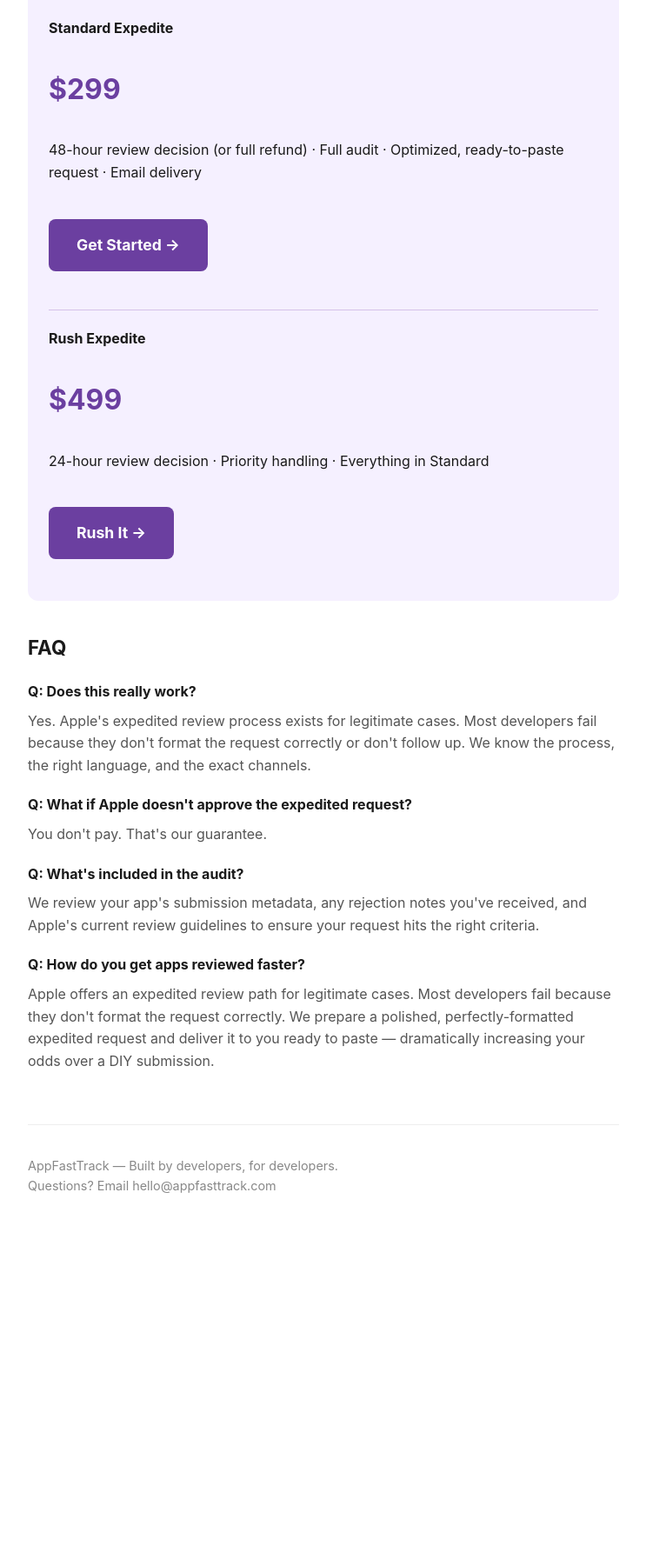
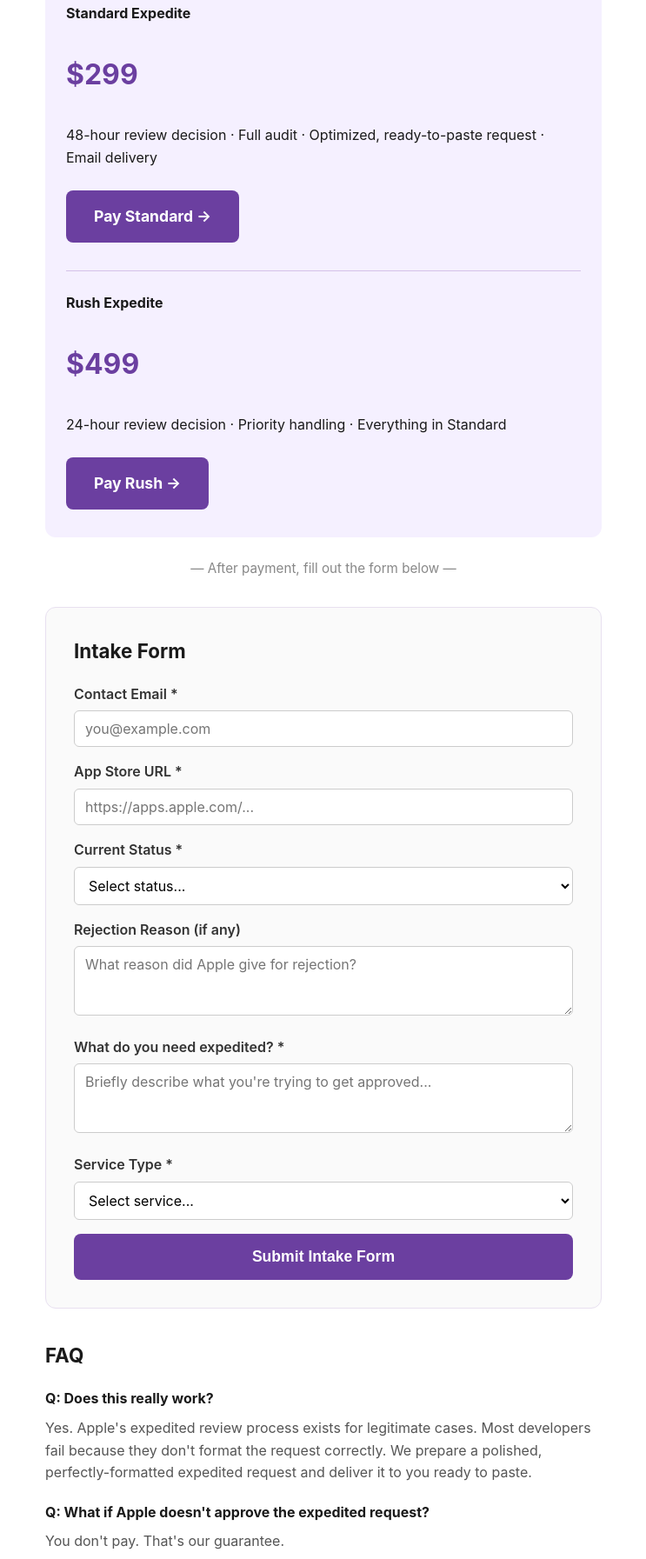
Before and after one commit to agentadminm4-droid/app-store-expeditor, a plain HTML site: page index.html in a window 1280 px wide. Shown: the part 1007-2800 px from the top of the page at 87% size, without its empty margins (268-1011 px from the left). Before the commit the page ends 2436 px from the top, so only its background shows below. Drawn offline with Linux system fonts and the light colour scheme.

Commit message:
Add Formspree intake form

```diff
--- a/index.html
+++ b/index.html
@@ -5,64 +5,133 @@
   <meta name="viewport" content="width=device-width, initial-scale=1.0">
   <title>AppFastTrack — App Store Review in 48 Hours</title>
   <style>
+    *, *::before, *::after { box-sizing: border-box; }
     body { font-family: -apple-system, BlinkMacSystemFont, 'Segoe UI', sans-serif; max-width: 680px; margin: 0 auto; padding: 40px 20px; line-height: 1.6; color: #1a1a1a; }
     h1 { font-size: 2.2em; margin-bottom: 8px; }
     .hero { background: #f5f0ff; border-radius: 16px; padding: 32px; margin-bottom: 40px; border: 1px solid #e0d4f5; }
-    .hero p { font-size: 1.15em; color: #555; margin: 0; }
+    .hero p { font-size: 1.15em; color: #555; margin: 0 0 16px; }
     h2 { font-size: 1.4em; margin-top: 36px; }
     .steps { list-style: none; padding: 0; }
     .steps li { padding: 16px; margin-bottom: 12px; background: #fafafa; border-radius: 8px; }
     .steps strong { color: #6b3fa0; }
-    .cta { display: inline-block; background: #6b3fa0; color: white; padding: 16px 32px; border-radius: 8px; text-decoration: none; font-weight: bold; font-size: 1.1em; margin: 24px 0; }
+    .cta { display: inline-block; background: #6b3fa0; color: white; padding: 16px 32px; border-radius: 8px; text-decoration: none; font-weight: bold; font-size: 1.1em; margin: 8px 0; }
     .cta:hover { background: #5a2f8a; }
     .pricing { background: #f5f0ff; border-radius: 12px; padding: 24px; margin: 24px 0; }
     .price { font-size: 2em; font-weight: bold; color: #6b3fa0; }
-    .guarantee { background: #e8f5e9; border-radius: 8px; padding: 16px; margin: 24px 0; color: #2e7d32; }
+    .pricing-item { margin-bottom: 24px; }
+    .pricing-item:last-child { margin-bottom: 0; }
+    .pricing-divider { border: none; border-top: 1px solid #d4c1e8; margin: 24px 0; }
+    .guarantee { background: #e8f5e9; border-radius: 8px; padding: 16px; margin: 20px 0; color: #2e7d32; }
+    .form-section { background: #fafafa; border-radius: 12px; padding: 32px; margin: 32px 0; border: 1px solid #e8e0f0; }
+    .form-section h2 { margin-top: 0; }
+    .form-group { margin-bottom: 16px; }
+    .form-group label { display: block; font-weight: 600; margin-bottom: 6px; color: #333; }
+    .form-group input, .form-group select, .form-group textarea { width: 100%; padding: 10px 12px; border: 1px solid #ccc; border-radius: 6px; font-size: 1em; font-family: inherit; }
+    .form-group textarea { resize: vertical; min-height: 80px; }
+    .form-group select { background: white; }
+    .submit-btn { display: inline-block; background: #6b3fa0; color: white; padding: 16px 40px; border-radius: 8px; text-decoration: none; font-weight: bold; font-size: 1.1em; border: none; cursor: pointer; width: 100%; }
+    .submit-btn:hover { background: #5a2f8a; }
     .faq q { display: block; font-weight: bold; margin: 20px 0 8px; }
     .faq q::before { content: "Q: "; }
     .faq p { margin: 0 0 16px; color: #555; }
     footer { margin-top: 60px; padding-top: 20px; border-top: 1px solid #eee; color: #888; font-size: 0.9em; }
+    .or-divider { text-align: center; color: #888; margin: 20px 0; font-size: 0.95em; }
   </style>
 </head>
 <body>
+
 <div class="hero">
   <h1>Your App Store Review Is Taking Too Long</h1>
   <p>We get your iOS app update reviewed and approved in <strong>48 hours</strong> — or you don't pay. No more waiting 10 days while your users suffer.</p>
-  <a href="https://buy.stripe.com/test_aFacN4gyMfg63ho93U4ow02" class="cta">Submit Your App Now →</a>
   <div class="guarantee">✅ 48-hour guarantee — or full refund, no questions asked</div>
 </div>
+
 <h2>How It Works</h2>
 <ol class="steps">
-  <li><strong>Submit your app</strong> — Share your App Store URL and current review status. Takes 2 minutes.</li>
-  <li><strong>We audit & prepare</strong> — We review your app's status, any rejection notes, and Apple's current guidelines to build the optimal expedited request for your specific case.</li>
-  <li><strong>We email you the perfected request</strong> — You paste it into your Apple Developer account and submit. Takes 2 minutes. We stay on standby until you get your decision.</li>
+  <li><strong>Pay for your service</strong> — Choose Standard ($299) or Rush ($499) below.</li>
+  <li><strong>Fill out the intake form</strong> — After payment, complete the form with your app details.</li>
+  <li><strong>We build your expedited request</strong> — We review your case and email you a perfectly formatted expedited review request.</li>
+  <li><strong>You submit to Apple</strong> — Paste the request into your Apple Developer account. Done in 2 minutes.</li>
 </ol>
+
 <h2>Pricing</h2>
 <div class="pricing">
-  <p><strong>Standard Expedite</strong></p>
-  <p class="price">$299</p>
-  <p>48-hour review decision (or full refund) · Full audit · Optimized, ready-to-paste request · Email delivery</p>
-  <a href="https://buy.stripe.com/test_aFacN4gyMfg63ho93U4ow02" class="cta">Get Started →</a>
-  <hr style="border: none; border-top: 1px solid #d4c1e8; margin: 20px 0;">
-  <p><strong>Rush Expedite</strong></p>
-  <p class="price">$499</p>
-  <p>24-hour review decision · Priority handling · Everything in Standard</p>
-  <a href="https://buy.stripe.com/test_aFabJ03M09VMcRY0xo4ow03" class="cta">Rush It →</a>
+  <div class="pricing-item">
+    <p><strong>Standard Expedite</strong></p>
+    <p class="price">$299</p>
+    <p>48-hour review decision · Full audit · Optimized, ready-to-paste request · Email delivery</p>
+    <a href="https://buy.stripe.com/eVq3cv8xnexQ0c7c7t3Je00" class="cta">Pay Standard →</a>
+  </div>
+  <hr class="pricing-divider">
+  <div class="pricing-item">
+    <p><strong>Rush Expedite</strong></p>
+    <p class="price">$499</p>
+    <p>24-hour review decision · Priority handling · Everything in Standard</p>
+    <a href="https://buy.stripe.com/8x29ATeVL9dw7Ez5J53Je01" class="cta">Pay Rush →</a>
+  </div>
 </div>
+
+<div class="or-divider">— After payment, fill out the form below —</div>
+
+<div class="form-section">
+  <h2>Intake Form</h2>
+  <form action="https://formspree.io/f/xjgjnedz" method="POST">
+    <div class="form-group">
+      <label for="email">Contact Email *</label>
+      <input type="email" id="email" name="email" required placeholder="you@example.com">
+    </div>
+    <div class="form-group">
+      <label for="app_url">App Store URL *</label>
+      <input type="url" id="app_url" name="app_url" required placeholder="https://apps.apple.com/...">
+    </div>
+    <div class="form-group">
+      <label for="status">Current Status *</label>
+      <select id="status" name="status" required>
+        <option value="">Select status...</option>
+        <option value="Under Review">Under Review</option>
+        <option value="Rejected">Rejected</option>
+        <option value="Pending Changes">Pending Changes</option>
+      </select>
+    </div>
+    <div class="form-group">
+      <label for="rejection_reason">Rejection Reason (if any)</label>
+      <textarea id="rejection_reason" name="rejection_reason" placeholder="What reason did Apple give for rejection?"></textarea>
+    </div>
+    <div class="form-group">
+      <label for="description">What do you need expedited? *</label>
+      <textarea id="description" name="description" required placeholder="Briefly describe what you're trying to get approved..."></textarea>
+    </div>
+    <div class="form-group">
+      <label for="service_type">Service Type *</label>
+      <select id="service_type" name="service_type" required>
+        <option value="">Select service...</option>
+        <option value="Standard $299">Standard — $299 (48-hour guarantee)</option>
+        <option value="Rush $499">Rush — $499 (24-hour guarantee)</option>
+      </select>
+    </div>
+    <button type="submit" class="submit-btn">Submit Intake Form</button>
+  </form>
+</div>
+
 <h2>FAQ</h2>
 <div class="faq">
   <q>Does this really work?</q>
-  <p>Yes. Apple's expedited review process exists for legitimate cases. Most developers fail because they don't format the request correctly or don't follow up. We know the process, the right language, and the exact channels.</p>
+  <p>Yes. Apple's expedited review process exists for legitimate cases. Most developers fail because they don't format the request correctly. We prepare a polished, perfectly-formatted expedited request and deliver it to you ready to paste.</p>
+
   <q>What if Apple doesn't approve the expedited request?</q>
   <p>You don't pay. That's our guarantee.</p>
+
   <q>What's included in the audit?</q>
-  <p>We review your app's submission metadata, any rejection notes you've received, and Apple's current review guidelines to ensure your request hits the right criteria.</p>
+  <p>We review your app's submission metadata, any rejection notes, and Apple's current review guidelines to ensure your request hits the right criteria.</p>
+
   <q>How do you get apps reviewed faster?</q>
-  <p>Apple offers an expedited review path for legitimate cases. Most developers fail because they don't format the request correctly. We prepare a polished, perfectly-formatted expedited request and deliver it to you ready to paste — dramatically increasing your odds over a DIY submission.</p>
+  <p>Apple offers an expedited review path for legitimate cases. We prepare a polished, perfectly-formatted expedited request and deliver it to you ready to paste — dramatically increasing your odds over a DIY submission.</p>
 </div>
+
 <footer>
   <p>AppFastTrack — Built by developers, for developers.<br>
   Questions? Email hello@appfasttrack.com</p>
 </footer>
+
 </body>
 </html>
```
